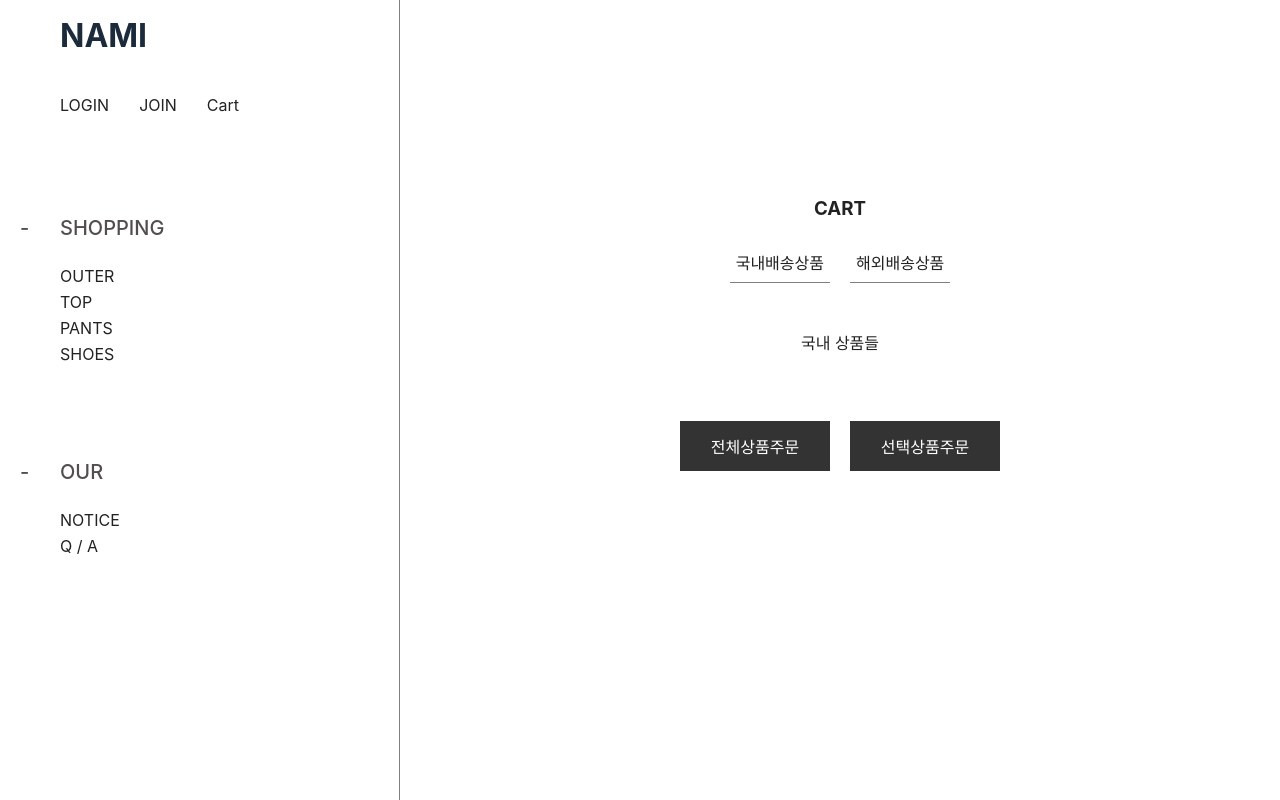
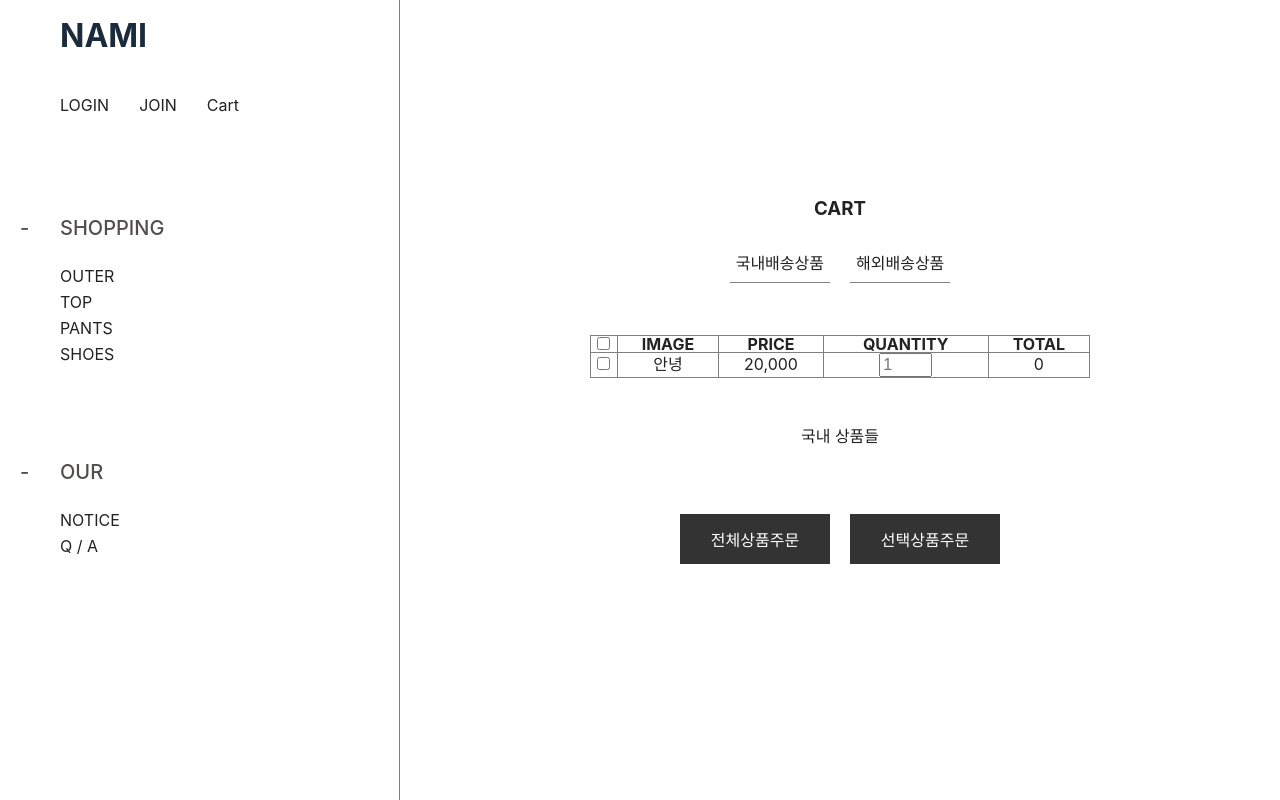
Before and after one commit to dev-93/shopping-mall, a React (Create React App) app: page /cart in a window 1280 px wide. Built offline with nearby package versions, Linux system fonts and the light colour scheme.

Commit message:
cartItem 컴포넌트 만든 후 테스트 중

```diff
--- /dev/null
+++ b/src/pages/Cart/template/cartItem.js
@@ -0,0 +1,36 @@
+import React, {useState} from "react";
+import "../css/cartItem.css"
+
+export default function CartItem(){
+    const [Price, setPrice] = useState(0);
+    return (
+        <>
+            <table className="cart_table">
+                <thead>
+                    <tr>
+                        <th>
+                            <input type="checkbox"/>
+                        </th>
+                        <th>IMAGE</th>
+                        <th>PRICE</th>
+                        <th>QUANTITY</th>
+                        <th>TOTAL</th>
+                    </tr>
+                </thead>
+                <tbody>
+                    <tr>
+                        <td class="check_box">
+                            <input type="checkbox"/>
+                        </td>
+                        <td class="image">안녕</td>
+                        <td class="price">20,000</td>
+                        <td class="quantity">
+                            <input type="number" placeholder="1" min="1" max="5" required/>
+                        </td>
+                        <td className="total">{Price}</td>
+                    </tr>
+                </tbody>
+            </table>
+        </>
+    )
+}
--- a/src/pages/Cart/template/cartcontents.js
+++ b/src/pages/Cart/template/cartcontents.js
@@ -1,6 +1,7 @@
 import React, {useState} from 'react';
-import "../css/cartcontents.css"
-import CartList from "../../../components/cartlist/cartlist"
+import "../css/cartcontents.css";
+import CartList from "../../../components/cartlist/cartlist";
+import CartItem from "./cartItem";
 
 
 const useTabs = (initialTab, allTabs) => {
@@ -26,6 +27,8 @@ function CartContents() {
               ))}
             </div>
 
+            <CartItem />
+
             <div className="cart_box">
                 <div className="empty_cart">{currentItem.content}</div>
             </div>
```
